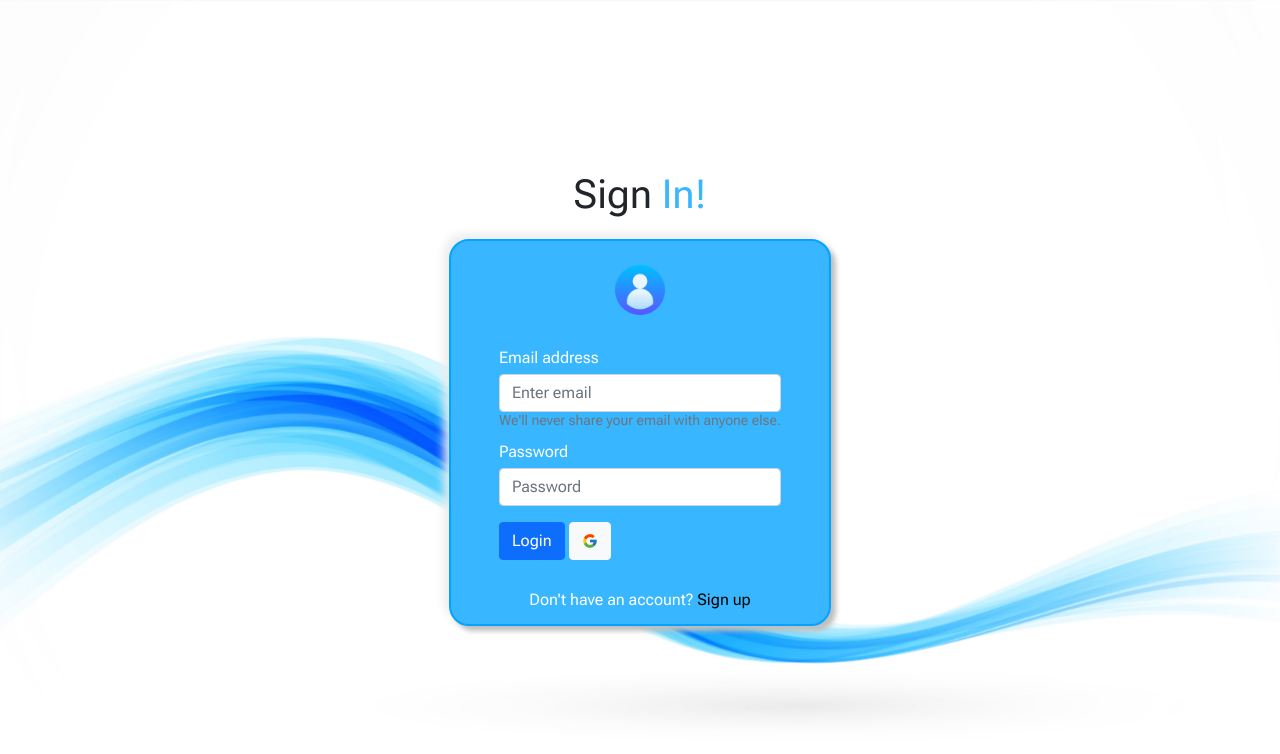
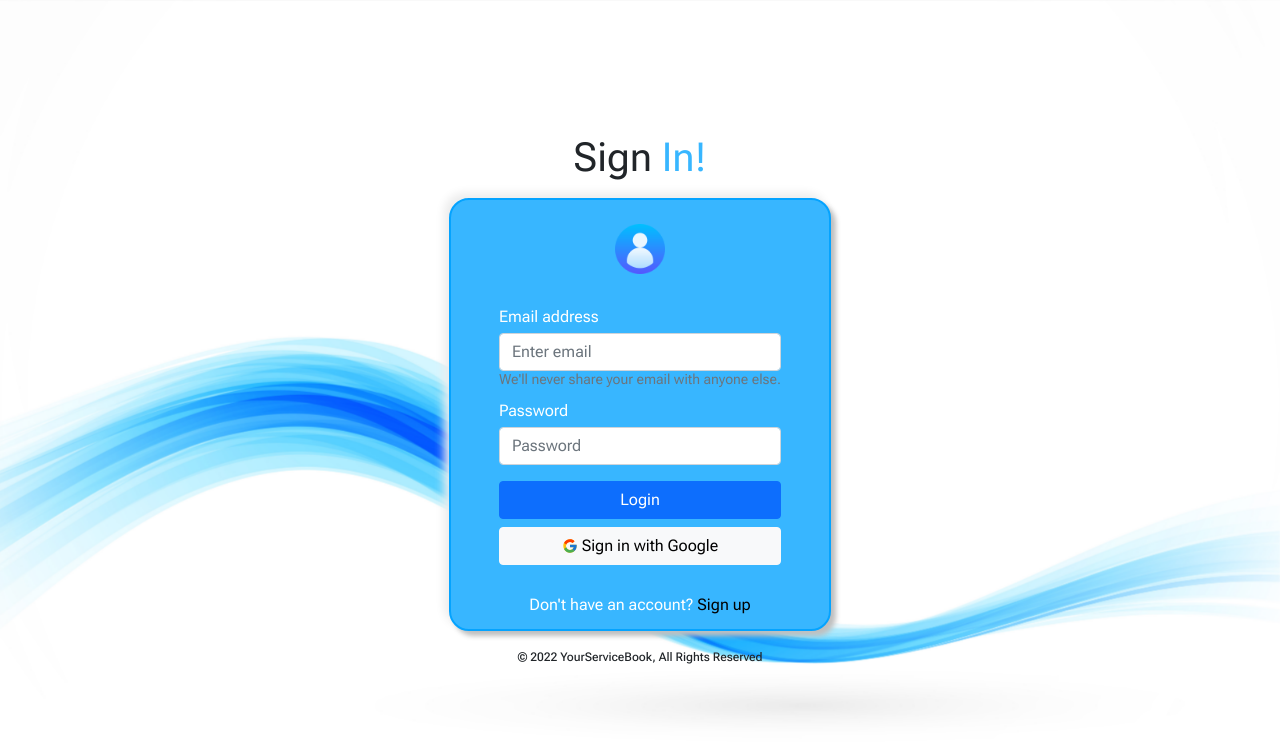
Before and after one commit to MateuszChmiest/YourServiceBook, a React (Create React App) app in the folder my-app/: page /contact in a window 1280 px wide. Shown: the top 754 px of the page. Built offline with nearby package versions, Linux system fonts and the light colour scheme; no server answers.

Commit message:
add calendar

```diff
--- /dev/null
+++ b/my-app/src/components/Calendar.js
@@ -0,0 +1,37 @@
+import React from 'react'
+import { OverlayTrigger, Tooltip, Button, Image } from 'react-bootstrap';
+import calendarImage from "../images/calendar.png"
+const Calendar = () => {
+
+const calendar = new Date();
+const weekDay = ['Sun', 'Mon', 'Tues', 'Wed', 'Thurs', 'Fri', 'Sat'];
+const months = ['Jan', 'Feb', 'Mar', 'Apr', 'may', 'Jun', 'Jul', 'Aug', 'Sept', 'Oct', 'Nov', 'Dec'];
+
+const day = weekDay[calendar.getDay()];
+const month = months[calendar.getMonth()];
+const date = calendar.getDate();
+const year = calendar.getFullYear();
+
+  return (
+        <OverlayTrigger
+          placement="left"
+          overlay={<Tooltip id="button-tooltip-2">{day}.{month}.{date}.{year}</Tooltip>}
+        >
+          {({ ref, ...triggerHandler }) => (
+            <Button
+              variant="link"
+              {...triggerHandler}
+              className="d-inline-flex align-items-center"
+            >
+              <Image
+                ref={ref}
+                roundedCircle
+                src={calendarImage}
+              />
+            </Button>
+          )}
+        </OverlayTrigger>
+  )
+}
+
+export default Calendar;
--- a/my-app/src/components/Hero.js
+++ b/my-app/src/components/Hero.js
@@ -6,6 +6,7 @@ import { FaBars, FaRegWindowClose } from "react-icons/fa";
 import { Link } from "react-router-dom";
 import { PulpitData } from "./HeroData";
 import { IconContext } from "react-icons";
+import Calendar from "./Calendar";
 
 const Pulpit = ({ handleLogout, currentUser }) => {
 
@@ -21,7 +22,7 @@ const Pulpit = ({ handleLogout, currentUser }) => {
 					<FaBars onClick={showSidebar}/>
 				</Link>
 				<img src={logo} alt="logo"/>
-				<h2>Night</h2>
+				<Calendar/>
 			</div>
 			<nav className={sidebar ? "Hero__nav active" : "Hero__nav"}>
 				<ul className='Hero__nav__items' onClick={showSidebar}>
--- a/my-app/src/components/Login.js
+++ b/my-app/src/components/Login.js
@@ -35,7 +35,7 @@ const Login = () => {
 	const [repeatPassword, setRepeatPassword] = useState("");
 	const currentUser = useAuth();
 
-	//Function to SignUp
+	//* Function to SignUp
 	async function handleSignUp(e) {
 		e.preventDefault();
 		clearError();
@@ -55,7 +55,7 @@ const Login = () => {
 		setLoading(false);
 	}
 
-	//Function to SignIn
+	//* Function to SignIn
 	async function handleSignIn(e) {
 		e.preventDefault();
 		clearError();
@@ -74,7 +74,7 @@ const Login = () => {
 		signInWithPopup(authGoogle, provider);
 	}
 
-	//Function to Logout
+	//* Function to Logout
 	async function handleLogout() {
 		clearInputs();
 		try {
@@ -84,7 +84,7 @@ const Login = () => {
 		}
 	}
 
-	//Functions clear
+	//* Functions clear
 	function clearInputs() {
 		setEmail("");
 		setPassword("");
@@ -189,8 +189,8 @@ const Login = () => {
 										id='Login__btn'>
 										Login
 									</Button>
-									<Button variant='light' onClick={signInWithGoogle}>
-										<FcGoogle />
+									<Button variant='light' id="GoogleBtn" onClick={signInWithGoogle}>
+										<FcGoogle /> Sign in with Google
 									</Button>
 									<p>
 										Don't have an account?
@@ -210,8 +210,8 @@ const Login = () => {
 										id='Login__btn'>
 										Register
 									</Button>
-									<Button variant='light' onClick={signInWithGoogle}>
-										<FcGoogle />
+									<Button variant='light' id="GoogleBtn" onClick={signInWithGoogle}>
+										<FcGoogle /> Sign in with Google
 									</Button>
 									<p>
 										Have an account?
@@ -225,6 +225,7 @@ const Login = () => {
 							)}
 						</Form>
 					</div>
+					<p id="Login__copyright">© 2022 YourServiceBook, All Rights Reserved</p>
 				</section>
 			)}
 		</>
--- a/my-app/src/sass/elements/_login.scss
+++ b/my-app/src/sass/elements/_login.scss
@@ -19,7 +19,7 @@
 
 	h1 {
 		font-size: 2.5rem;
-		margin-bottom: 1.5rem;
+		margin-bottom: 1.25rem;
 		z-index: 10;
 
 		span {
@@ -67,7 +67,20 @@
 	}
 
 
+
 	#Login__btn {
-		margin-right: 0.25rem;
+		width: 100%;
+		margin-bottom: 0.5rem;
+	}
+
+	#GoogleBtn {
+		width: 100%;
+	}
+
+	#Login__copyright {
+		margin-top: 1.25rem;
+		font-family: $font-primary;
+		font-weight: 500;
+		font-size: 0.75rem;
 	}
 }
```
Also changed, not shown: my-app/src/images/calendar.png (added).
